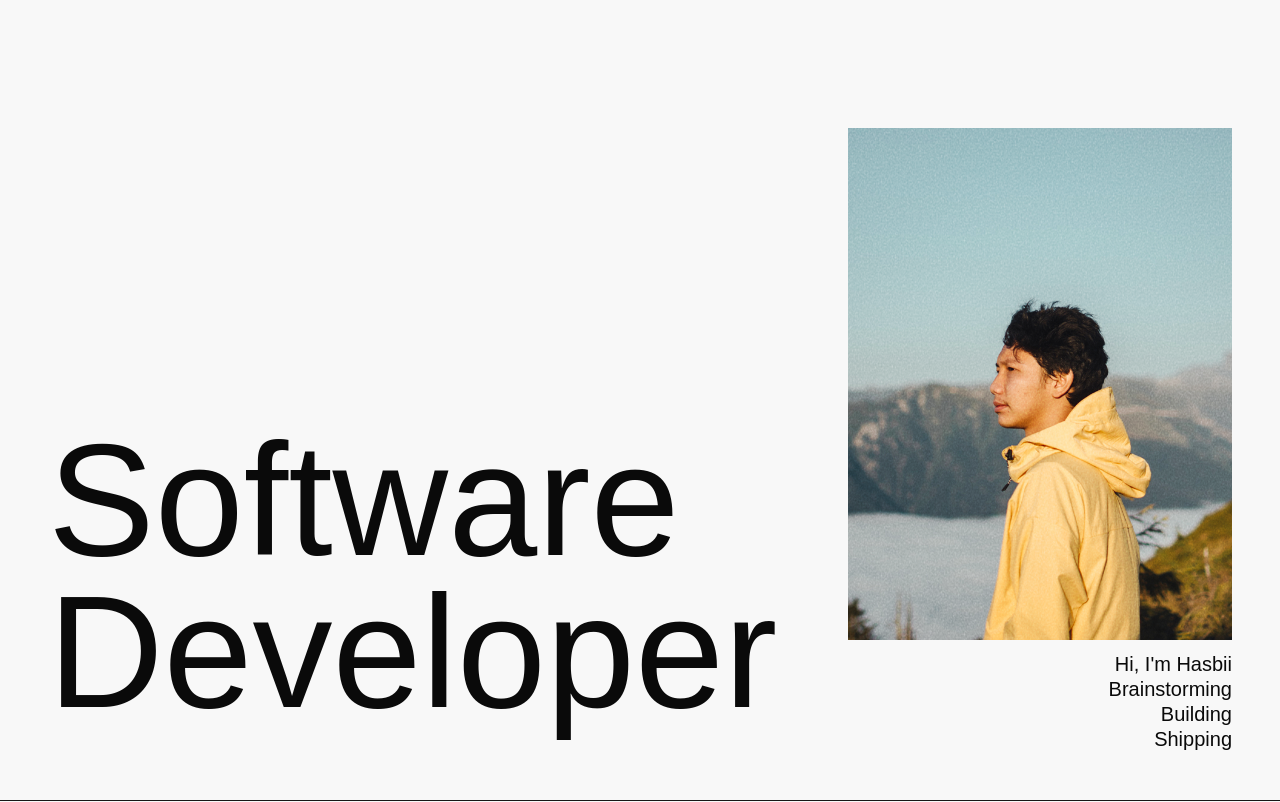
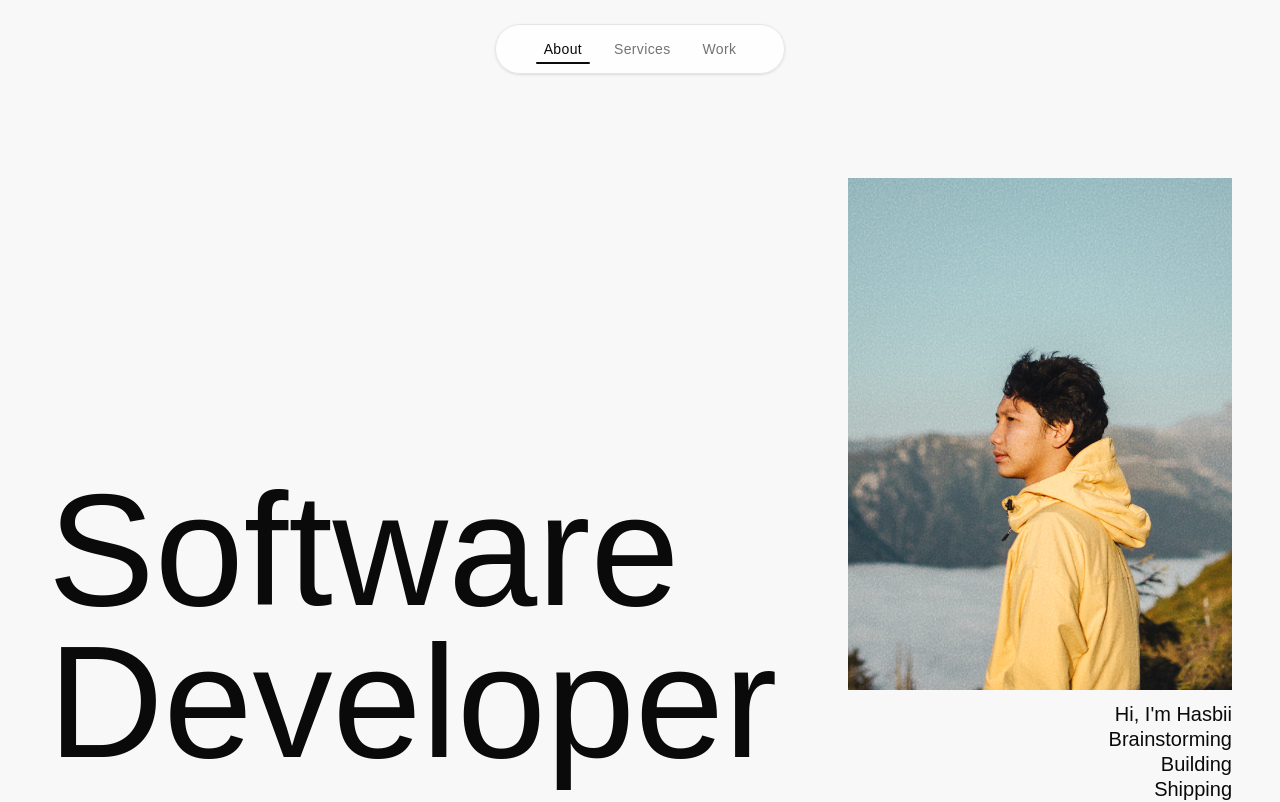
Before and after one commit to has-bii/portfolio, a React (Vite) app: page / in a window 1280 px wide. Shown: the top 802 px of the page. Built offline with nearby package versions, Linux system fonts and the light colour scheme.

Commit message:
feat(home): add nav component

```diff
--- a/src/components/home/AboutMe.tsx
+++ b/src/components/home/AboutMe.tsx
@@ -2,7 +2,7 @@ import { ArrowUpRight } from 'lucide-react'
 
 export default function AboutMe() {
   return (
-    <section className="w-full px-12 py-16">
+    <section id="about" className="w-full px-12 py-16">
       <div className="grid grid-cols-3 gap-8">
         {/* Title */}
         <div>
--- /dev/null
+++ b/src/components/home/NavBar.tsx
@@ -0,0 +1,96 @@
+import { useEffect, useState } from 'react'
+import { motion } from 'motion/react'
+import { useLenis } from 'lenis/react'
+
+const NAV_ITEMS = [
+  { id: 'about', label: 'About' },
+  { id: 'services', label: 'Services' },
+  { id: 'work', label: 'Work' },
+] as const
+
+export default function NavBar() {
+  const [active, setActive] = useState<string | null>(null)
+  const [visible, setVisible] = useState(false)
+  const lenis = useLenis()
+
+  // Scroll spy via IntersectionObserver
+  useEffect(() => {
+    const observers: IntersectionObserver[] = []
+
+    NAV_ITEMS.forEach(({ id }) => {
+      const el = document.getElementById(id)
+      if (!el) return
+
+      const observer = new IntersectionObserver(
+        ([entry]) => {
+          if (entry.isIntersecting) setActive(id)
+        },
+        { rootMargin: '-40% 0px -55% 0px' },
+      )
+
+      observer.observe(el)
+      observers.push(observer)
+    })
+
+    return () => observers.forEach((o) => o.disconnect())
+  }, [])
+
+  // Show nav when About reaches 25% viewport, hide when scrolled back above
+  useEffect(() => {
+    const el = document.getElementById('about')
+    if (!el) return
+
+    const observer = new IntersectionObserver(
+      ([entry]) => {
+        if (entry.intersectionRatio >= 0.25) {
+          setVisible(true)
+        } else if (!entry.isIntersecting && entry.boundingClientRect.top > 0) {
+          // About fully above viewport = scrolled past, keep visible
+          // About below viewport (top > 0) = scrolled back to Hero, hide
+          setVisible(false)
+        }
+      },
+      { threshold: 0.25 },
+    )
+
+    observer.observe(el)
+    return () => observer.disconnect()
+  }, [])
+
+  const handleClick = (id: string) => {
+    const el = document.getElementById(id)
+    if (!el || !lenis) return
+    lenis.scrollTo(el, { offset: -80 })
+  }
+
+  return (
+    <motion.nav
+      animate={{ opacity: visible ? 1 : 0, y: visible ? 0 : -12 }}
+      transition={{ duration: 0.3, ease: 'easeOut' }}
+      className="pointer-events-none sticky top-6 z-50 mx-auto flex w-fit rounded-full border border-border bg-white/80 px-8 py-2.5 shadow-sm backdrop-blur-md"
+    >
+      <div className="pointer-events-auto flex">
+        {NAV_ITEMS.map(({ id, label }) => (
+          <button
+            key={id}
+            onClick={() => handleClick(id)}
+            className={`relative cursor-pointer px-4 py-1 text-sm font-medium tracking-wide transition-colors ${
+              active === id
+                ? 'text-foreground'
+                : 'text-muted-foreground hover:text-foreground'
+            }`}
+          >
+            {label}
+            {active === id && (
+              <motion.span
+                layoutId="underline"
+                className="absolute inset-x-2 -bottom-px h-0.5 rounded-full bg-foreground"
+                transition={{ type: 'spring', stiffness: 500, damping: 30 }}
+              />
+            )}
+          </button>
+        ))}
+      </div>
+    </motion.nav>
+  )
+}
--- a/src/components/home/SelectedWork.tsx
+++ b/src/components/home/SelectedWork.tsx
@@ -4,7 +4,7 @@ import { Badge } from '@/components/ui/badge'
 
 export default function SelectedWork() {
   return (
-    <section className="w-full px-12 py-16">
+    <section id="work" className="w-full px-12 py-16">
       <div className="grid grid-cols-3 gap-8">
         {/* Title */}
         <div>
--- a/src/components/home/Services.tsx
+++ b/src/components/home/Services.tsx
@@ -3,7 +3,7 @@ import { Badge } from '@/components/ui/badge'
 
 export default function Services() {
   return (
-    <section className="w-full px-12 py-16">
+    <section id="services" className="w-full px-12 py-16">
       <div className="grid grid-cols-3 gap-8">
         {/* Title */}
         <div>
--- a/src/routes/__root.tsx
+++ b/src/routes/__root.tsx
@@ -10,7 +10,7 @@ export const Route = createRootRoute({
 
 function RootComponent() {
   return (
-    <main className="no-scrollbar! relative w-screen overflow-x-hidden">
+    <main className="no-scrollbar! relative w-screen">
       <ReactLenis root />
       <Outlet />
     </main>
--- a/src/routes/index.tsx
+++ b/src/routes/index.tsx
@@ -1,6 +1,7 @@
 import AboutMe from '@/components/home/AboutMe'
 import CTA from '@/components/home/CTA'
 import Hero from '@/components/home/Hero'
+import NavBar from '@/components/home/NavBar'
 import SelectedWork from '@/components/home/SelectedWork'
 import Services from '@/components/home/Services'
 import Footer from '@/components/Footer'
@@ -12,6 +13,7 @@ export const Route = createFileRoute('/')({ component: Home })
 function Home() {
   return (
     <>
+      <NavBar />
       <Hero />
       <Separator />
       <AboutMe />
```
